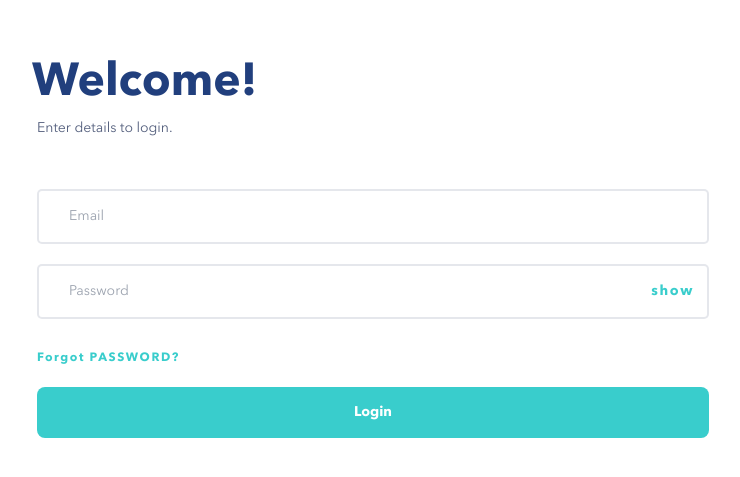
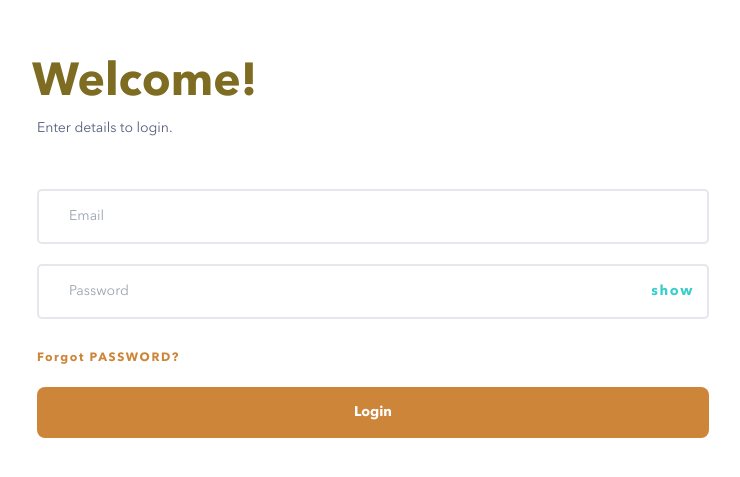
Before and after one commit to Onyelaudochukwuka/authoritative-access, a React (Create React App) app: page /logIn in a window 1280 px wide. Shown: the part 157-634 px from the top of the page, without its empty margins (183-923 px from the left). Built offline with nearby package versions, Linux system fonts and the light colour scheme.

Commit message:
feat: added proper acces level checker

```diff
--- a/src/pages/LogIn/index.module.css
+++ b/src/pages/LogIn/index.module.css
@@ -37,7 +37,7 @@
   }
 }
 .LogIn__right__heading {
-  color: #213F7D;
+  color: #7d6c21;
   font-weight: 700;
   font-size: 46px;
   margin-left: -5px;
@@ -70,7 +70,7 @@
 }
 .LogIn__right__form__forgot {
   margin-top: 10px;
-  color: #39CDCC;
+  color: #cd8539;
   font-size: 12px;
   font-weight: 600;
   cursor: pointer;
@@ -78,7 +78,7 @@
   margin-right: auto;
 }
 .LogIn__right__form__button {
-  background-color: #39CDCC !important;
+  background-color: #cd8539 !important;
   color: white;
   z-index: 20;
   font-weight: 800;
@@ -87,7 +87,7 @@
   transition: background-color 500ms ease-in-out;
 }
 .LogIn__right__form__button:hover {
-  background-color: #2E9E9D !important;
+  background-color: #9e932e !important;
 }
 
 /*# sourceMappingURL=index.module.css.map */
--- a/src/pages/LogIn/index.tsx
+++ b/src/pages/LogIn/index.tsx
@@ -33,10 +33,22 @@ const LogIn: FC = () => {
       }
     } else {
       dispatch(auth(true));
-      if (email === 'claud@gmail.com') dispatch(level(1));
-      if (email === 'claudpsyc@gmail.com') dispatch(level(2));
-      if (email === 'claudnurse@gmail.com') dispatch(level(3));
-      else dispatch(level(4));
+      // eslint-disable-next-line no-console
+      console.log(email);
+      switch (email) {
+        case 'claud@gmail.com':
+          dispatch(level(1));
+          break;
+        case 'claudpsyc@gmail.com':
+          dispatch(level(2));
+          break;
+        case 'claudnurse@gmail.com':
+          dispatch(level(3));
+          break;
+        default:
+          dispatch(level(4));
+          break;
+      }
       navigate('/dashboard/users');
     }
   };
```
